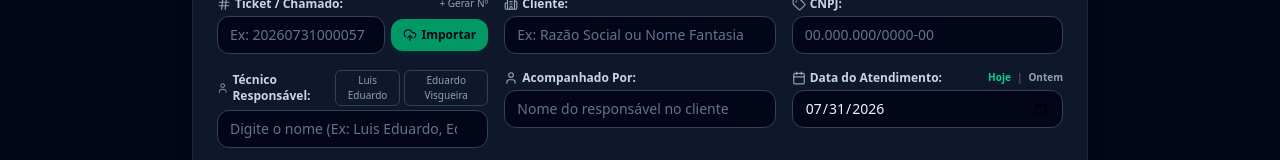
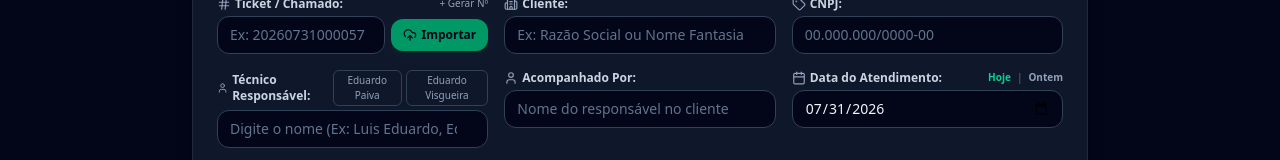
Before and after one commit to eduardoacsinformatica-code/AtendimentoACS, a React (Vite) app: page / in a window 1280 px wide. Shown: the part 211-371 px from the top of the page. Built offline with nearby package versions, Linux system fonts and the light colour scheme.

Commit message:
chore: update default technician name
Replace "Luis Eduardo" with "Eduardo Paiva" in defaults and apply migration logic to existing local storage settings.

```diff
--- a/src/App.tsx
+++ b/src/App.tsx
@@ -10,7 +10,7 @@ import { SnippetSelectorModal } from './components/SnippetSelectorModal';
 import { SettingsModal } from './components/SettingsModal';
 
 const DEFAULT_SETTINGS: TechSettings = {
-  defaultTecnico: 'Luis Eduardo',
+  defaultTecnico: 'Eduardo Paiva',
   defaultEmpresa: 'ACS Informática - Suporte Técnico',
   autoFormatCnpj: true,
   whatsappFormatStyle: 'detalhado',
@@ -23,7 +23,14 @@ export default function App() {
   const [settings, setSettings] = useState<TechSettings>(() => {
     try {
       const saved = localStorage.getItem('tech_support_settings');
-      return saved ? JSON.parse(saved) : DEFAULT_SETTINGS;
+      if (saved) {
+        const parsed = JSON.parse(saved);
+        if (parsed.defaultTecnico === 'Luis Eduardo') {
+          parsed.defaultTecnico = 'Eduardo Paiva';
+        }
+        return parsed;
+      }
+      return DEFAULT_SETTINGS;
     } catch (e) {
       return DEFAULT_SETTINGS;
     }
--- a/src/data/tecnicos.ts
+++ b/src/data/tecnicos.ts
@@ -1,4 +1,4 @@
 export const DEFAULT_TECNICOS: string[] = [
-  'Luis Eduardo',
+  'Eduardo Paiva',
   'Eduardo Visgueira',
 ];
```
